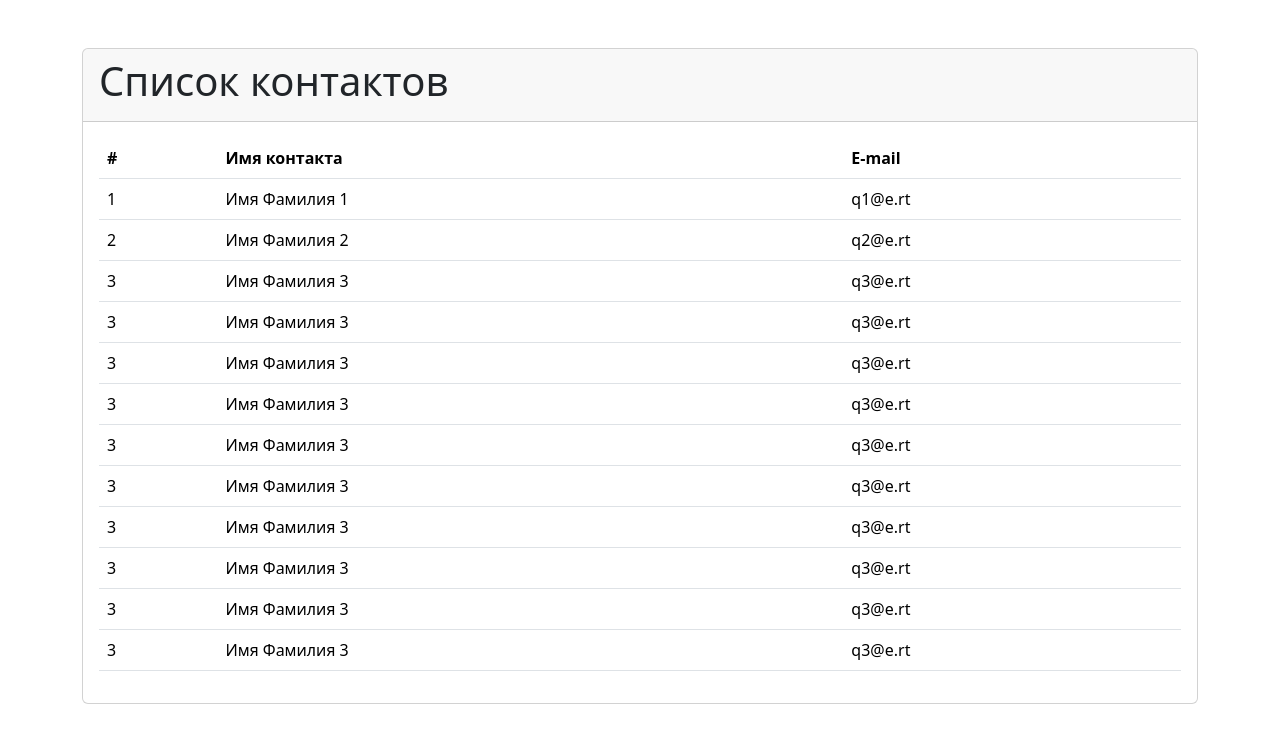
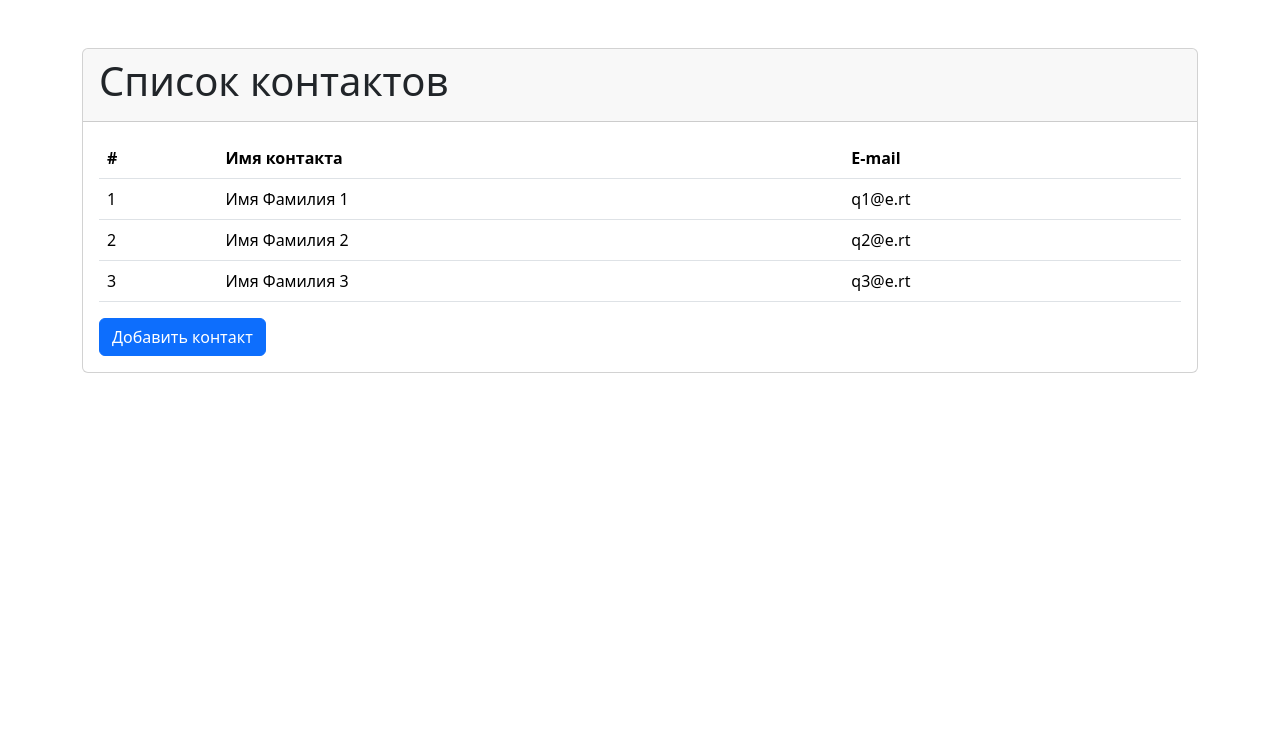
Before and after one commit to NovaCript/DotnetWebApi, a React (Create React App) app in the folder client/: page / in a window 1280 px wide. Shown: the top 742 px of the page. Built offline with nearby package versions, Linux system fonts and the light colour scheme.

Commit message:
16.8 Добавление элемента в набор данных

```diff
--- a/client/src/App.js
+++ b/client/src/App.js
@@ -4,16 +4,17 @@ const contacts = [
   { id: 1, name: "Имя Фамилия 1", email: "q1@e.rt" },
   { id: 2, name: "Имя Фамилия 2", email: "q2@e.rt" },
   { id: 3, name: "Имя Фамилия 3", email: "q3@e.rt" },
-  { id: 3, name: "Имя Фамилия 3", email: "q3@e.rt" },
-  { id: 3, name: "Имя Фамилия 3", email: "q3@e.rt" },
-  { id: 3, name: "Имя Фамилия 3", email: "q3@e.rt" },
-  { id: 3, name: "Имя Фамилия 3", email: "q3@e.rt" },
-  { id: 3, name: "Имя Фамилия 3", email: "q3@e.rt" },
-  { id: 3, name: "Имя Фамилия 3", email: "q3@e.rt" },
-  { id: 3, name: "Имя Фамилия 3", email: "q3@e.rt" },
-  { id: 3, name: "Имя Фамилия 3", email: "q3@e.rt" },
-  { id: 3, name: "Имя Фамилия 3", email: "q3@e.rt" },
 ];
+
+const addContact = () => {
+  const item = {
+    id: Math.floor(Math.random() * 100),
+    name: "Имя Фамилия 3",
+    email: "q3@e.rt",
+  };
+  contacts.push(item);
+  console.log(contacts);
+};
 
 const App = () => {
   return (
@@ -24,6 +25,16 @@ const App = () => {
         </div>
         <div className="card-body">
           <TableContact contacts={contacts} />
+          <div>
+            <button
+              className="btn btn-primary"
+              onClick={() => {
+                addContact();
+              }}
+            >
+              Добавить контакт
+            </button>
+          </div>
         </div>
       </div>
     </div>
```
